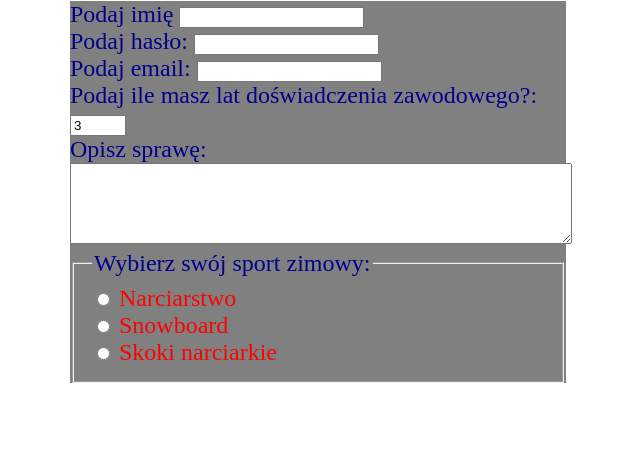
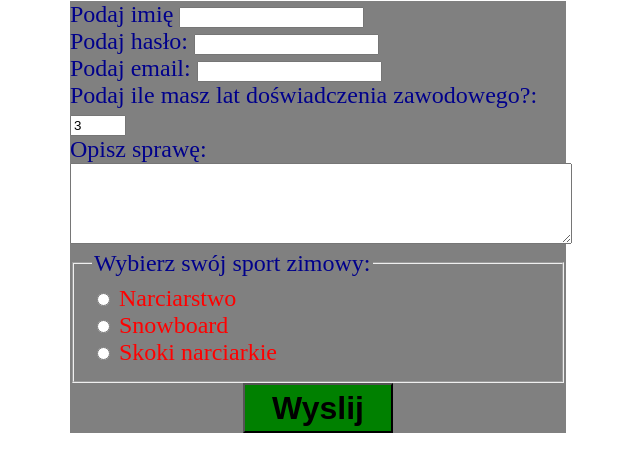
Before and after one commit to Pati5784/gitalk1form, a plain HTML site: page index.html in a window 1280 px wide. Shown: the part 117-588 px from the top of the page, without its empty margins (322-962 px from the left). Drawn offline with Linux system fonts and the light colour scheme.

Commit message:
Adding updates

```diff
--- a/index.html
+++ b/index.html
@@ -103,6 +103,10 @@
 						</div>
 					</fieldset>
 				</div>
+
+				<div>
+					<input type="submit" id="sendform" name="sendform" value="Wyslij">
+				</div>
 			</form>
 		</div>
 	</body>
--- a/style.css
+++ b/style.css
@@ -15,6 +15,25 @@ h1 {
 .form1 textarea {
 	width: 100%;
 }
-.form1 fieldset div div label{
-    color: red;
+.choice {
+	color: red;
 }
+.form1 fieldset div div label {
+	color: red;
+}
+#sendform {
+	background-color: green;
+	font-weight: bold;
+	font-size: 2rem;
+	width: 150px;
+	height: 50px;
+	display: block;
+	margin: 0 auto;
+}
+
+#sendform:hover {
+	border-radius: 5px;
+	color: white;
+	border: 5px solid darkgreen;
+	transition: border 0.5s ease-in-out, background-color 1s ease-in-out;
+}
```
